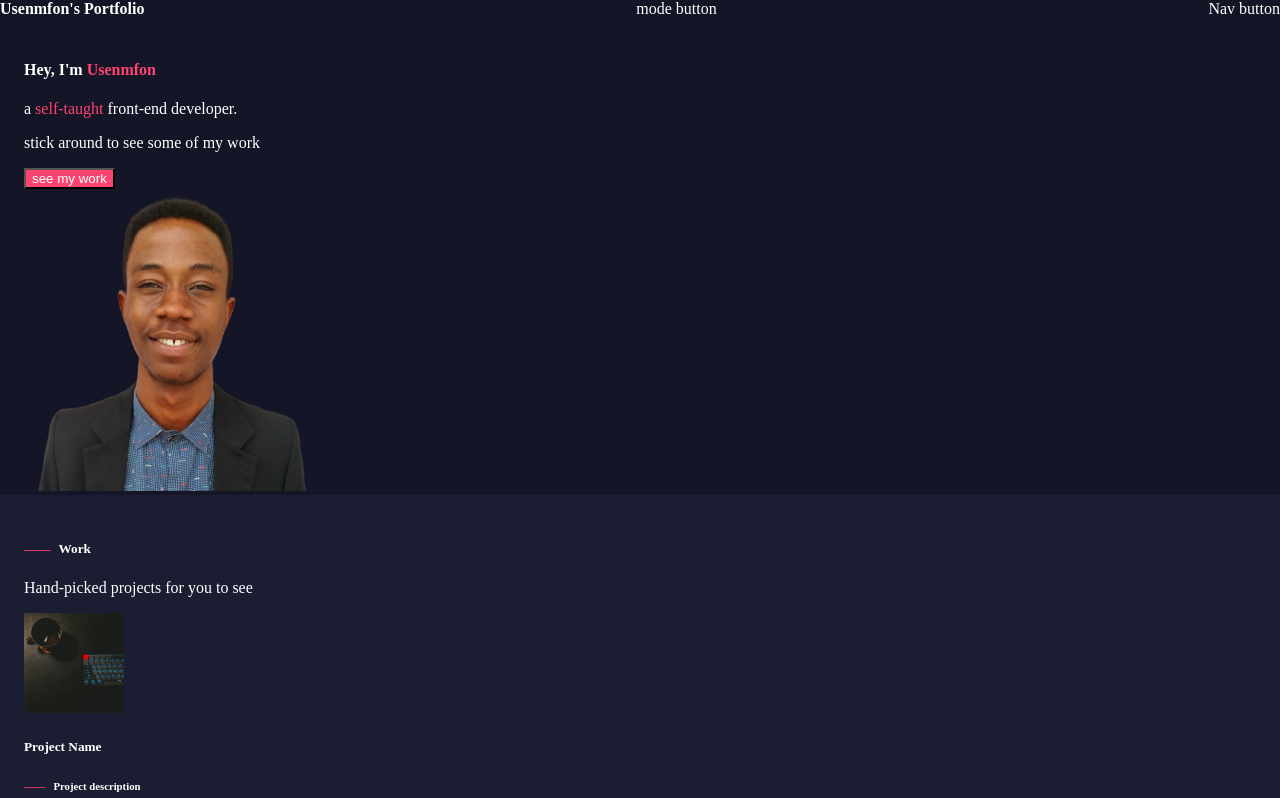
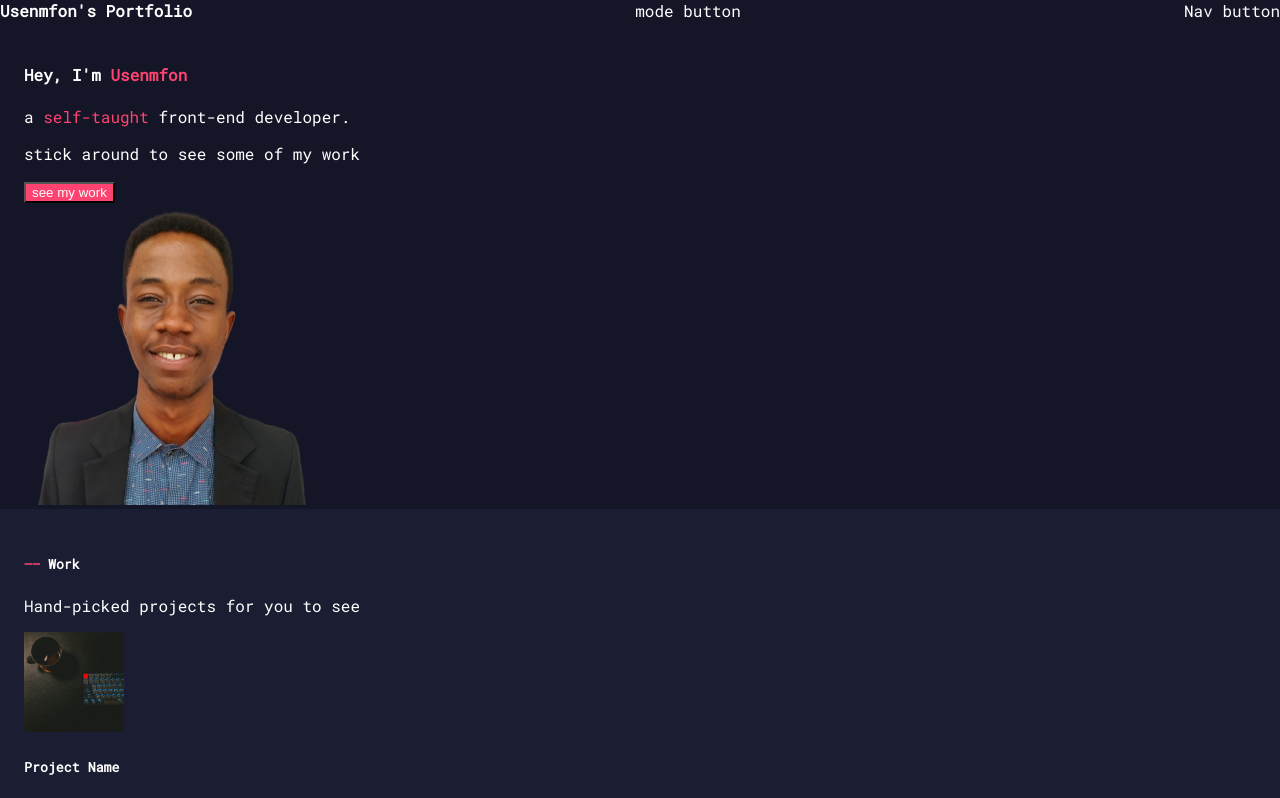
Before and after one commit to Usenmfon/professional-portfolio, a plain HTML site: page index.html in a window 1280 px wide. Shown: the top 798 px of the page. Drawn offline with Linux system fonts and the light colour scheme.

```diff
--- a/style.css
+++ b/style.css
@@ -1,6 +1,8 @@
+@import url('https://fonts.googleapis.com/css2?family=Poppins:wght@700&family=Roboto+Mono&family=Space+Mono&display=swap');
 body {
     padding: 0;
     margin: 0;
+    font-family: 'Roboto Mono', monospace;
 }
 
 main {
@@ -28,7 +30,8 @@ section:not(:first-child) {
     padding-left: 1.5rem;
 }
 
-section:not(:first-child, :nth-child(2)) {
+section:not(:first-child,
+ :nth-child(2)) {
     height: 60vh;
     padding-top: 1.5rem;
 }
```
